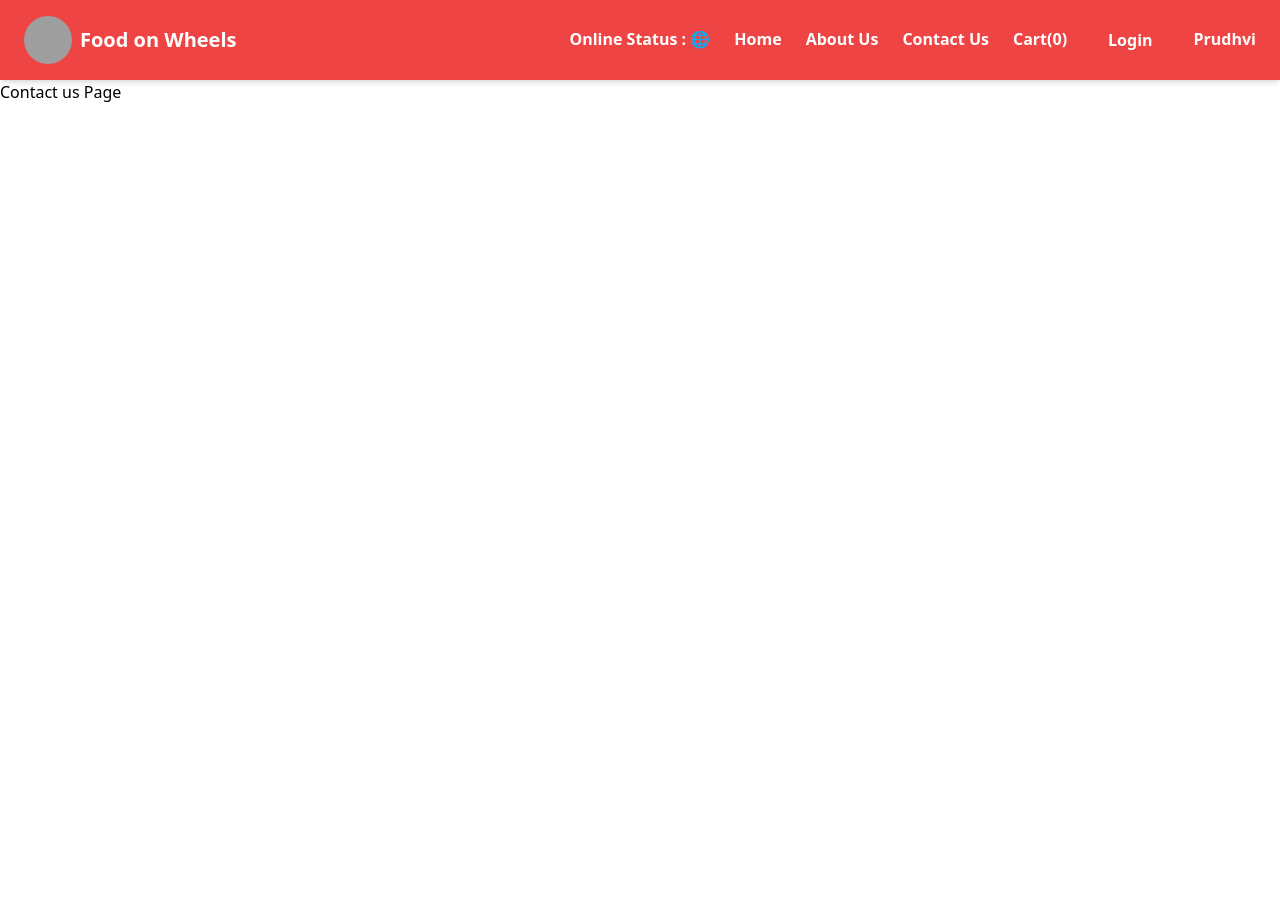
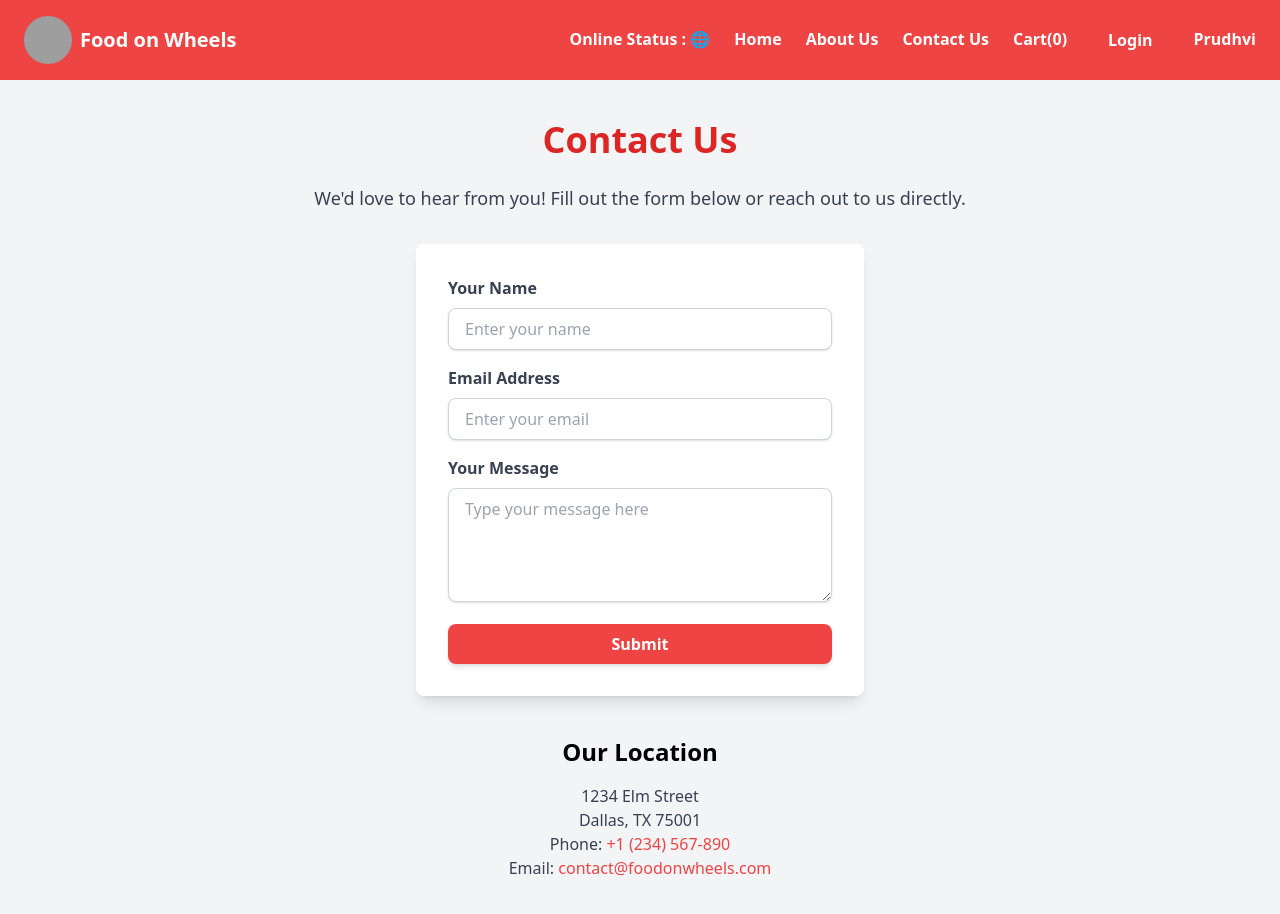
Before and after one commit to PrudhviTadikonda/NamasteReact, a React (Vite) app: page /contact in a window 1280 px wide. Shown: the top 914 px of the page. Before the commit the page ends 800 px from the top, so only its background shows below. Built offline with nearby package versions, Linux system fonts and the light colour scheme; grey boxes are pictures that could not be loaded.

Commit message:
Modify Contact us Page

```diff
--- a/src/components/Contact.js
+++ b/src/components/Contact.js
@@ -1,7 +1,89 @@
 const Contact = () => {
   return (
-    <div>
-      <h1> Contact us Page </h1>
+    <div className="min-h-screen bg-gray-100 flex flex-col items-center justify-center p-10">
+      <h1 className="text-4xl font-extrabold text-red-600 mb-6">Contact Us</h1>
+      <p className="text-lg text-gray-700 mb-8 text-center">
+        We'd love to hear from you! Fill out the form below or reach out to us
+        directly.
+      </p>
+
+      {/* Contact Form */}
+      <div className="bg-white p-8 rounded-lg shadow-lg w-full max-w-md">
+        <form>
+          <div className="mb-4">
+            <label
+              htmlFor="name"
+              className="block text-gray-700 font-bold mb-2"
+            >
+              Your Name
+            </label>
+            <input
+              type="text"
+              id="name"
+              placeholder="Enter your name"
+              className="w-full px-4 py-2 border border-gray-300 rounded-lg shadow focus:outline-none focus:ring-2 focus:ring-red-500"
+            />
+          </div>
+
+          <div className="mb-4">
+            <label
+              htmlFor="email"
+              className="block text-gray-700 font-bold mb-2"
+            >
+              Email Address
+            </label>
+            <input
+              type="email"
+              id="email"
+              placeholder="Enter your email"
+              className="w-full px-4 py-2 border border-gray-300 rounded-lg shadow focus:outline-none focus:ring-2 focus:ring-red-500"
+            />
+          </div>
+
+          <div className="mb-4">
+            <label
+              htmlFor="message"
+              className="block text-gray-700 font-bold mb-2"
+            >
+              Your Message
+            </label>
+            <textarea
+              id="message"
+              rows="4"
+              placeholder="Type your message here"
+              className="w-full px-4 py-2 border border-gray-300 rounded-lg shadow focus:outline-none focus:ring-2 focus:ring-red-500"
+            ></textarea>
+          </div>
+
+          <button
+            type="submit"
+            className="w-full px-4 py-2 bg-red-500 text-white font-semibold rounded-lg shadow-md hover:bg-red-600 transition duration-300"
+          >
+            Submit
+          </button>
+        </form>
+      </div>
+
+      {/* Location and Contact Details */}
+      <div className="mt-10 text-center">
+        <h2 className="text-2xl font-bold text-black mb-4">Our Location</h2>
+        <p className="text-gray-700">
+          1234 Elm Street <br />
+          Dallas, TX 75001 <br />
+          Phone:{" "}
+          <a href="tel:+1234567890" className="text-red-500 hover:underline">
+            +1 (234) 567-890
+          </a>{" "}
+          <br />
+          Email:{" "}
+          <a
+            href="mailto:contact@foodonwheels.com"
+            className="text-red-500 hover:underline"
+          >
+            contact@foodonwheels.com
+          </a>
+        </p>
+      </div>
     </div>
   );
 };
```
